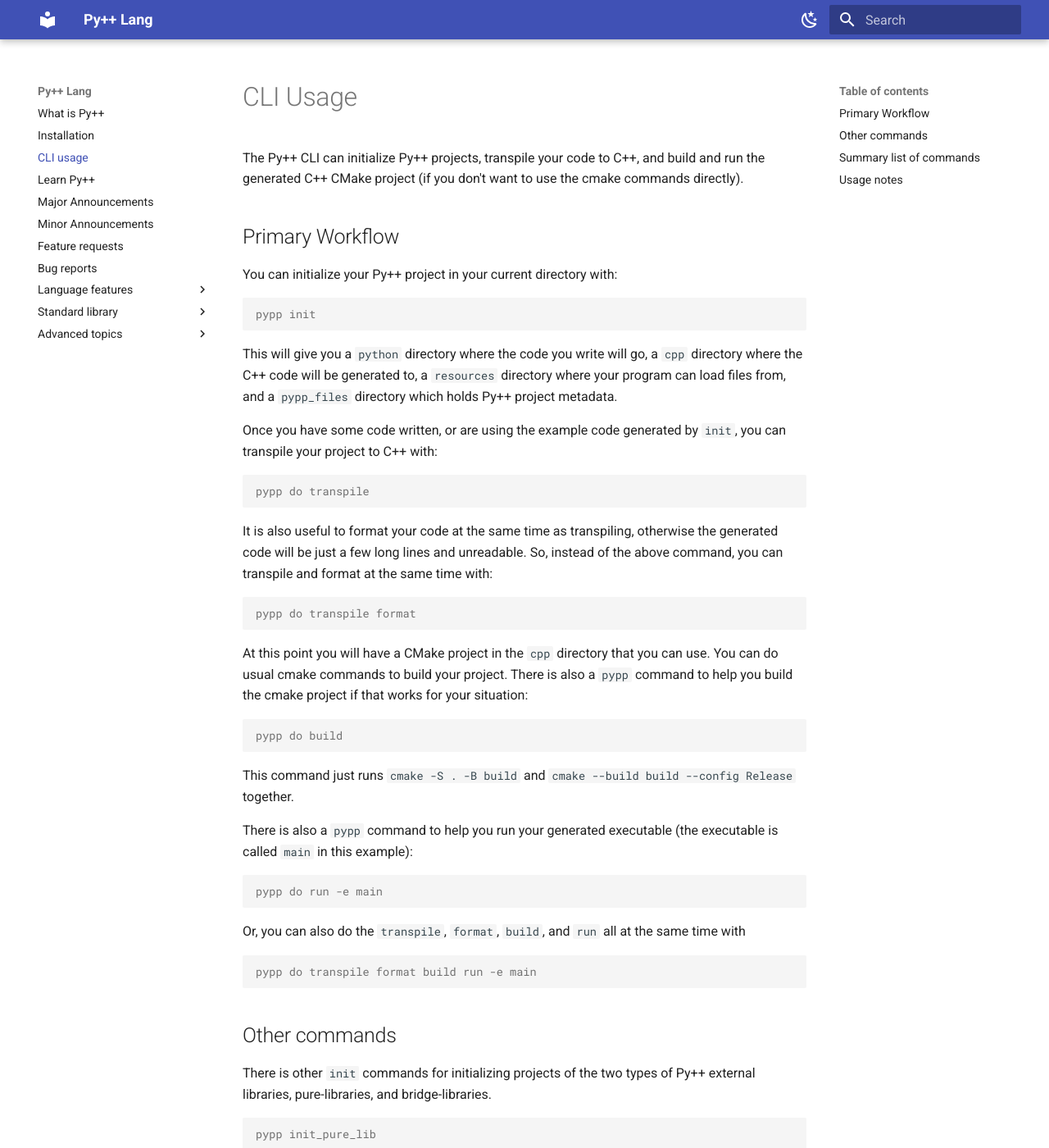
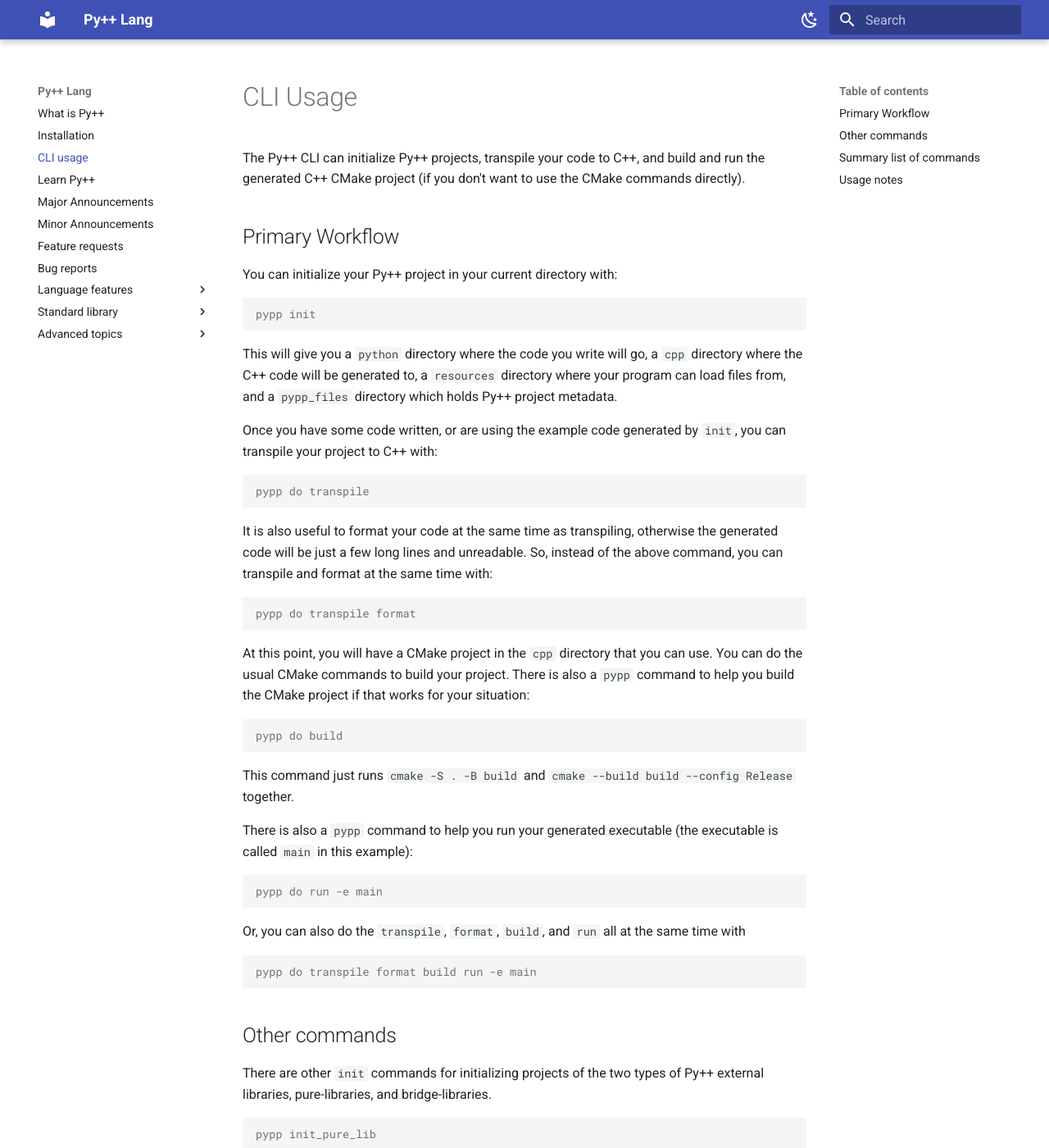
Before and after one commit to curtispuetz/pypp-docs, an MkDocs documentation site: the page built from docs/cli_usage.md, in a window 1280 px wide and 1400 px high. Shown: the whole window at 82% size. Built offline with MkDocs 1.6.1 and Material for MkDocs 9.7.7, drawn with Linux system fonts in a browser that asks for light colours.

Commit message:
Fix grammar and clarity in cli_usage.md
Correct grammar and clarity issues in CLI usage documentation.

````diff
--- a/docs/cli_usage.md
+++ b/docs/cli_usage.md
@@ -1,6 +1,6 @@
 # CLI Usage
 
-The Py++ CLI can initialize Py++ projects, transpile your code to C++, and build and run the generated C++ CMake project (if you don't want to use the cmake commands directly).
+The Py++ CLI can initialize Py++ projects, transpile your code to C++, and build and run the generated C++ CMake project (if you don't want to use the CMake commands directly).
 
 ## Primary Workflow
 
@@ -24,7 +24,7 @@ It is also useful to format your code at the same time as transpiling, otherwise
 pypp do transpile format
 ```
 
-At this point you will have a CMake project in the `cpp` directory that you can use. You can do usual cmake commands to build your project. There is also a `pypp` command to help you build the cmake project if that works for your situation:
+At this point, you will have a CMake project in the `cpp` directory that you can use. You can do the usual CMake commands to build your project. There is also a `pypp` command to help you build the CMake project if that works for your situation:
 
 ```console
 pypp do build
@@ -46,7 +46,7 @@ pypp do transpile format build run -e main
 
 ## Other commands
 
-There is other `init` commands for initializing projects of the two types of Py++ external libraries, pure-libraries, and bridge-libraries.
+There are other `init` commands for initializing projects of the two types of Py++ external libraries, pure-libraries, and bridge-libraries.
 
 ```console
 pypp init_pure_lib
````
